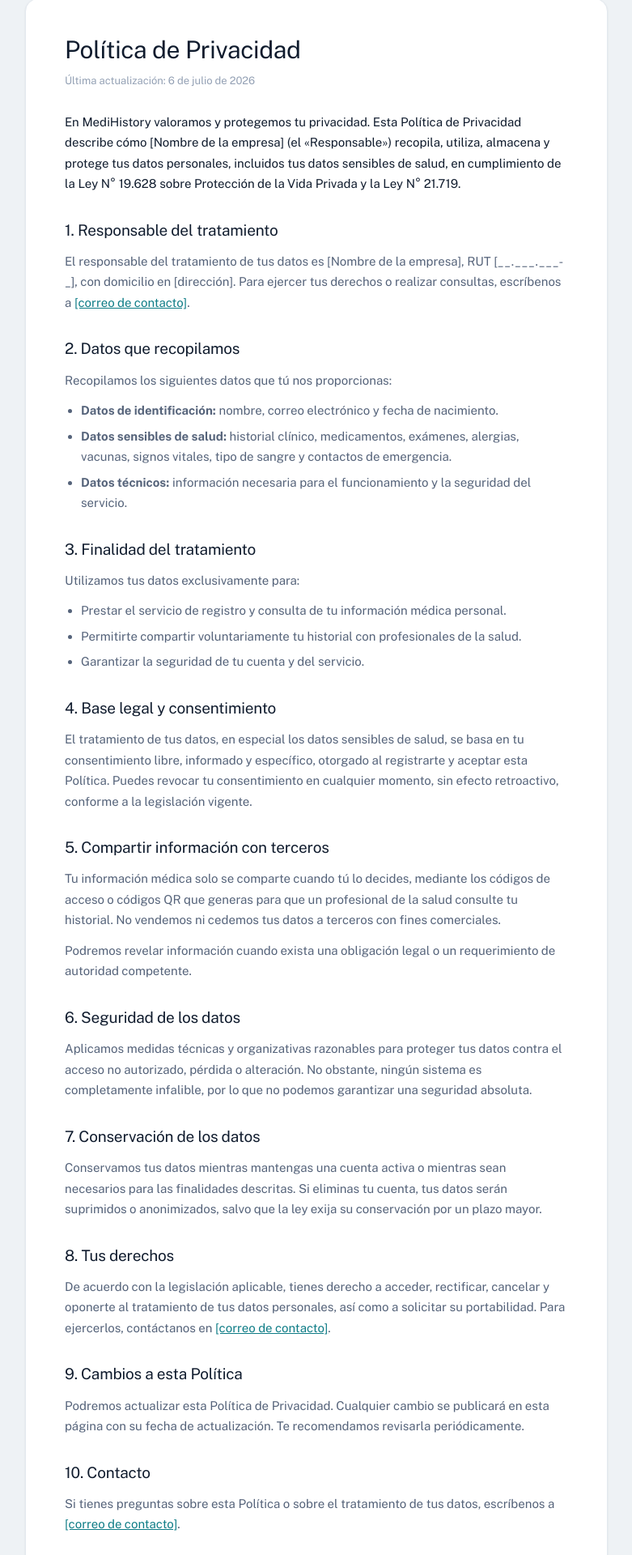
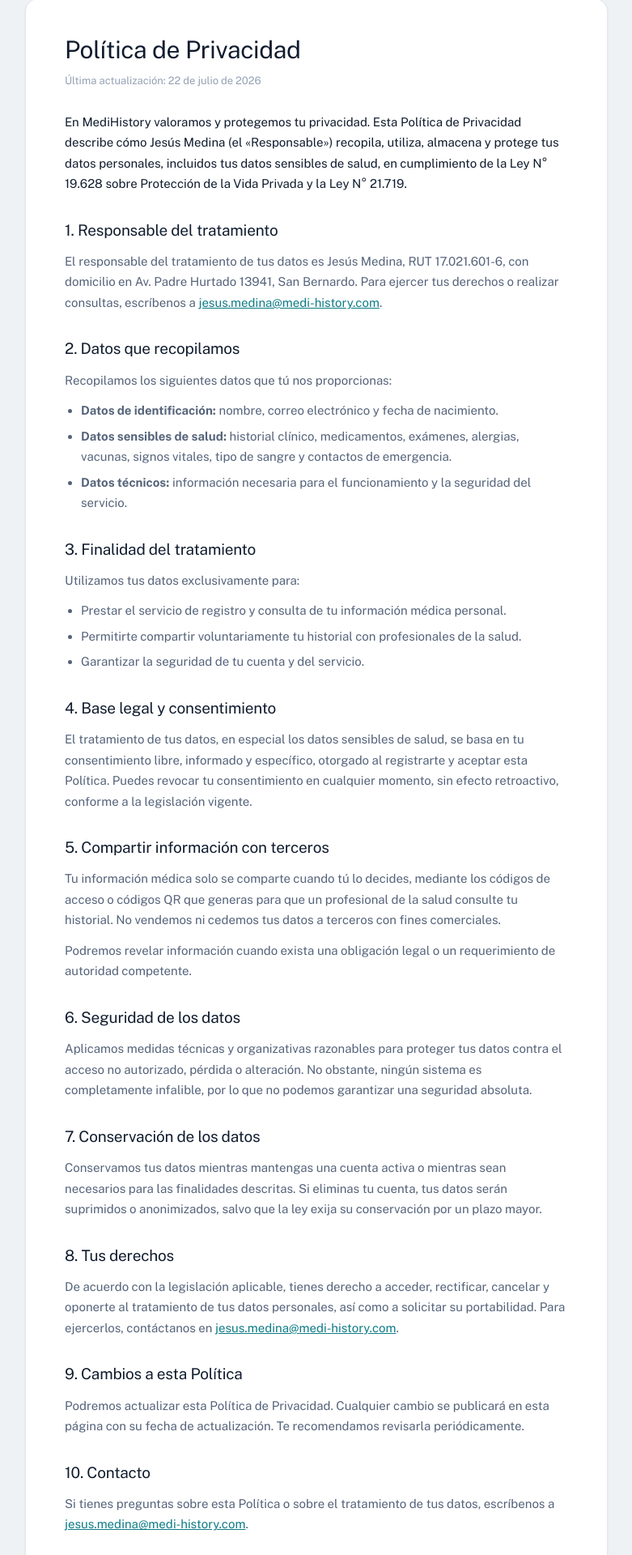
Before and after one commit to manuelpcx/medicore-front, a React (Vite) app: page /legal/privacy in a window 1280 px wide. Shown: the part 96-2016 px from the top of the page at 81% size, without its empty margins (249-1030 px from the left). Built offline with nearby package versions, Linux system fonts and the light colour scheme; no server answers.

Commit message:
change political and terms

```diff
--- a/src/pages/legal/PrivacyPage.tsx
+++ b/src/pages/legal/PrivacyPage.tsx
@@ -10,21 +10,21 @@
  */
 export default function PrivacyPage() {
   return (
-    <LegalLayout title="Política de Privacidad" updated="6 de julio de 2026">
+    <LegalLayout title="Política de Privacidad" updated="22 de julio de 2026">
       <p>
         En MediHistory valoramos y protegemos tu privacidad. Esta Política de Privacidad describe
-        cómo [Nombre de la empresa] (el «Responsable») recopila, utiliza, almacena y protege
+        cómo Jesús Medina (el «Responsable») recopila, utiliza, almacena y protege
         tus datos personales, incluidos tus datos sensibles de salud, en cumplimiento de la
         Ley N° 19.628 sobre Protección de la Vida Privada y la Ley N° 21.719.
       </p>
 
       <LegalSection heading="1. Responsable del tratamiento">
         <p>
-          El responsable del tratamiento de tus datos es [Nombre de la empresa], RUT
-          [__.___.___-_], con domicilio en [dirección]. Para ejercer tus derechos o realizar
+          El responsable del tratamiento de tus datos es Jesús Medina, RUT
+          17.021.601-6, con domicilio en Av. Padre Hurtado 13941, San Bernardo. Para ejercer tus derechos o realizar
           consultas, escríbenos a{' '}
-          <a href="mailto:[correo de contacto]" style={{ color: 'var(--accent)', textDecoration: 'underline' }}>
-            [correo de contacto]
+          <a href="mailto:jesus.medina@medi-history.com" style={{ color: 'var(--accent)', textDecoration: 'underline' }}>
+            jesus.medina@medi-history.com
           </a>.
         </p>
       </LegalSection>
@@ -92,8 +92,8 @@
           De acuerdo con la legislación aplicable, tienes derecho a acceder, rectificar,
           cancelar y oponerte al tratamiento de tus datos personales, así como a solicitar su
           portabilidad. Para ejercerlos, contáctanos en{' '}
-          <a href="mailto:[correo de contacto]" style={{ color: 'var(--accent)', textDecoration: 'underline' }}>
-            [correo de contacto]
+          <a href="mailto:jesus.medina@medi-history.com" style={{ color: 'var(--accent)', textDecoration: 'underline' }}>
+            jesus.medina@medi-history.com
           </a>.
         </p>
       </LegalSection>
@@ -109,8 +109,8 @@
         <p>
           Si tienes preguntas sobre esta Política o sobre el tratamiento de tus datos, escríbenos
           a{' '}
-          <a href="mailto:[correo de contacto]" style={{ color: 'var(--accent)', textDecoration: 'underline' }}>
-            [correo de contacto]
+          <a href="mailto:jesus.medina@medi-history.com" style={{ color: 'var(--accent)', textDecoration: 'underline' }}>
+            jesus.medina@medi-history.com
           </a>.
         </p>
       </LegalSection>
--- a/src/pages/legal/TermsPage.tsx
+++ b/src/pages/legal/TermsPage.tsx
@@ -9,11 +9,11 @@
  */
 export default function TermsPage() {
   return (
-    <LegalLayout title="Términos de Uso" updated="6 de julio de 2026">
+    <LegalLayout title="Términos de Uso" updated="22 de julio de 2026">
       <p>
         Bienvenido a MediHistory. Estos Términos de Uso (los «Términos») regulan el acceso y
-        uso de la aplicación MediHistory (la «Plataforma»), operada por [Nombre de la empresa],
-        RUT [__.___.___-_], con domicilio en [dirección] (el «Titular»). Al registrarte o
+        uso de la aplicación MediHistory (la «Plataforma»), operada por Jesús Medina,
+        RUT 17.021.601-6, con domicilio en Av. Padre Hurtado 13941, San Bernardo (el «Titular»). Al registrarte o
         utilizar la Plataforma, aceptas estos Términos en su totalidad.
       </p>
 
@@ -95,15 +95,15 @@
       <LegalSection heading="9. Legislación aplicable y jurisdicción">
         <p>
           Estos Términos se rigen por las leyes de la República de Chile. Cualquier
-          controversia se someterá a los tribunales competentes de [ciudad], Chile.
+          controversia se someterá a los tribunales competentes de Santiago, Chile.
         </p>
       </LegalSection>
 
       <LegalSection heading="10. Contacto">
         <p>
           Para consultas sobre estos Términos, escríbenos a{' '}
-          <a href="mailto:[correo de contacto]" style={{ color: 'var(--accent)', textDecoration: 'underline' }}>
-            [correo de contacto]
+          <a href="mailto:jesus.medina@medi-history.com" style={{ color: 'var(--accent)', textDecoration: 'underline' }}>
+            jesus.medina@medi-history.com
           </a>.
         </p>
       </LegalSection>
```
